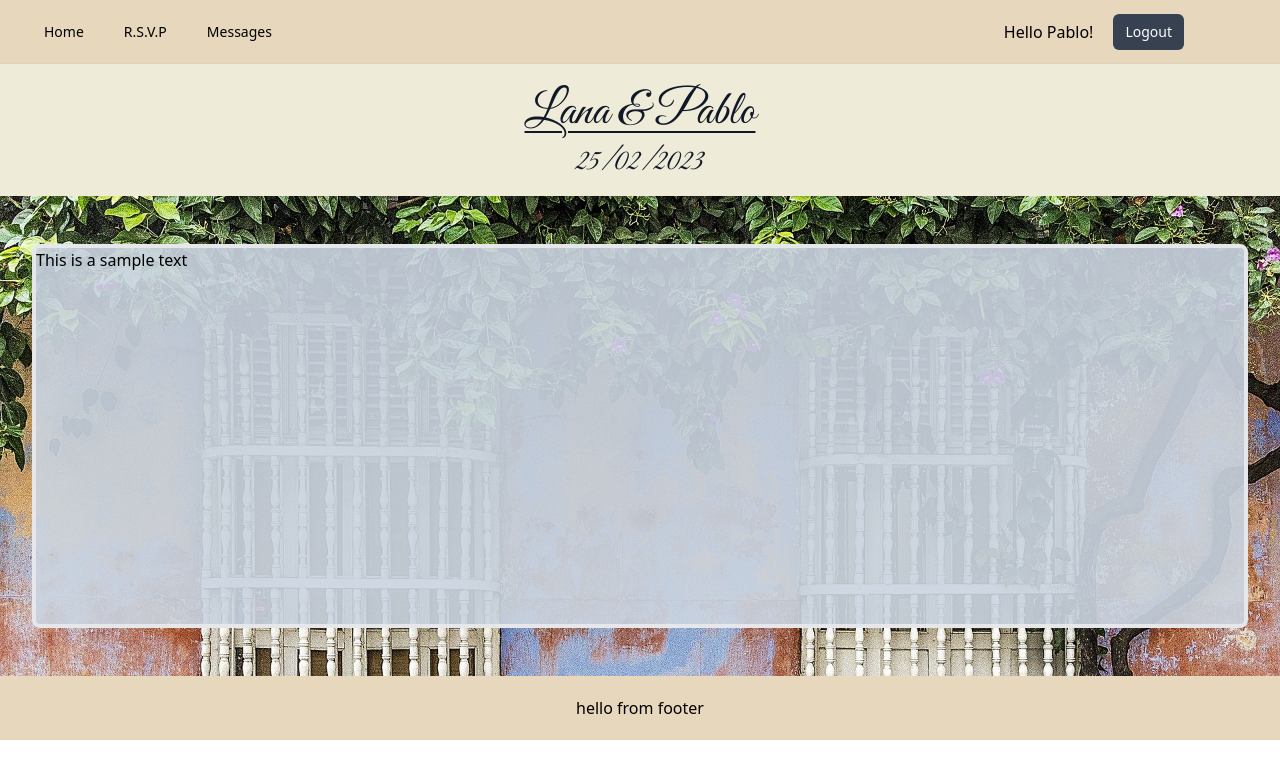
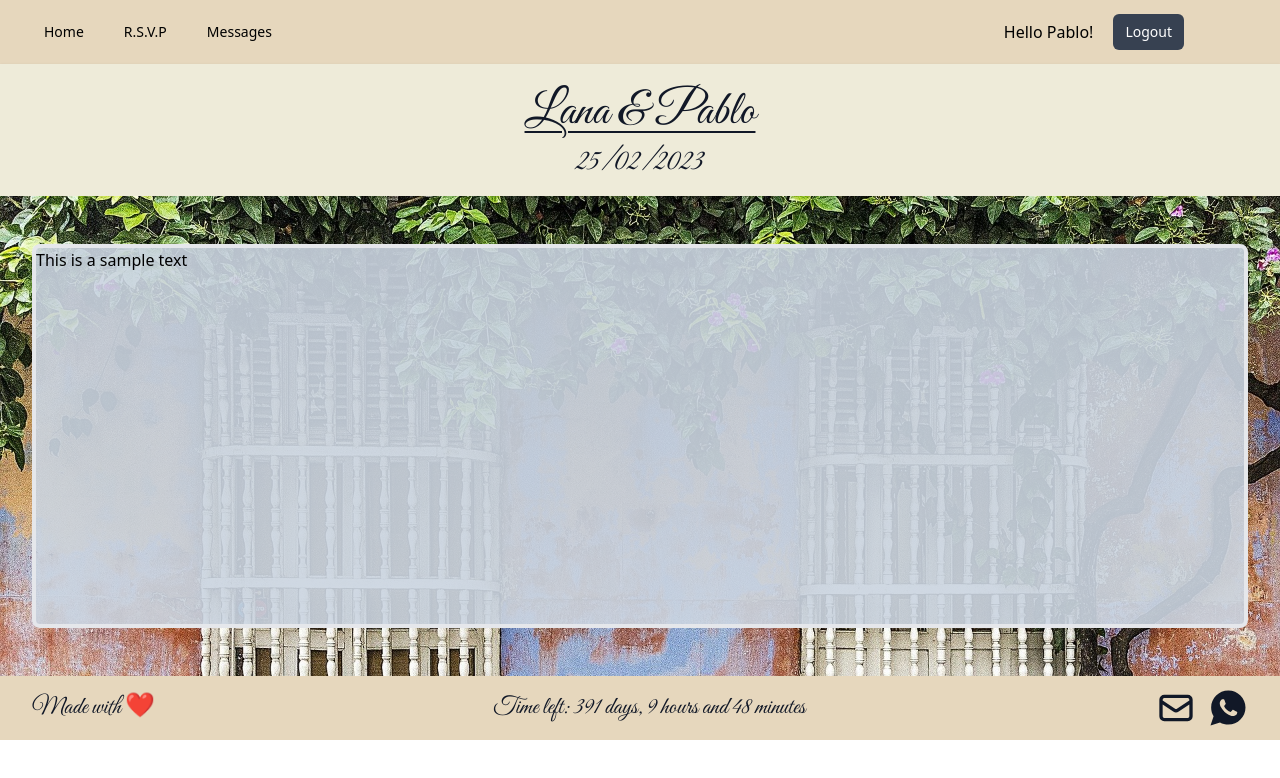
Before and after one commit to PFZM/wedding_app, a React (Create React App) app in the folder client/: page / in a window 1280 px wide. Shown: the top 778 px of the page. Built offline with nearby package versions, Linux system fonts and the light colour scheme; no server answers.

Commit message:
finished footer

```diff
--- a/client/package.json
+++ b/client/package.json
@@ -12,7 +12,9 @@
     "graphql": "^16.2.0",
     "jwt-decode": "^2.2.0",
     "react": "^16.13.1",
+    "react-countdown": "^2.3.2",
     "react-dom": "^16.13.1",
+    "react-icons": "^4.3.1",
     "react-router-dom": "^5.1.2",
     "react-scripts": "5.0.0"
   },
@@ -40,6 +42,8 @@
   "devDependencies": {
     "autoprefixer": "^10.4.2",
     "postcss": "^8.4.5",
+    "prettier": "^2.5.1",
+    "prettier-plugin-tailwind": "^2.2.12",
     "tailwindcss": "^3.0.18"
   }
 }
--- a/client/src/components/Footer.js
+++ b/client/src/components/Footer.js
@@ -1,11 +1,44 @@
 import React from "react";
+import Countdown from "react-countdown";
+import { HiOutlineMail } from "react-icons/hi";
+import { IoLogoWhatsapp } from "react-icons/io";
 
 function Footer() {
+  const Completionist = () => <span>Wedding time!</span>;
+  const rendered = ({ days, hours, minutes, completed }) => {
+    if (completed) {
+      return <Completionist />;
+    } else {
+      return (
+        <span className=" text-2xl font-header-font text-gray-900">
+          Time left: {days} days, {hours} hours and {minutes} minutes
+        </span>
+      );
+    }
+  };
+
   return (
     <footer className="bg-pergamino">
       <div className="max-w-7xl mx-auto px-4 sm:px-6 lg:px-8">
-        <div className="flex items-center justify-evenly h-16">
-          hello from footer
+        <div className="flex flex-col justify-center lg:justify-between md:flex-row items-center h-auto md:h-16 md:justify-between">
+          <div className=" text-2xl font-header-font text-gray-900">
+            Made with ❤️
+          </div>
+          <div>
+            <Countdown date="2023-02-25T16:00:00" renderer={rendered} />
+          </div>
+          <div className="flex">
+            <a
+              href="mailto:lana@pablozambrano@gmail.com"
+              target="_blank"
+              className="px-3"
+            >
+              <HiOutlineMail size={40} color={"rgb(17 24 39)"} />
+            </a>
+            <a href="http://wa.me/610450726664" target="_blank">
+              <IoLogoWhatsapp size={40} color={"rgb(17 24 39)"} />
+            </a>
+          </div>
         </div>
       </div>
     </footer>
--- a/client/src/components/Nav.js
+++ b/client/src/components/Nav.js
@@ -50,10 +50,12 @@ function Nav() {
                 </Link>
               )}
             </div>
-            <span className="text-black px-5 py-2">Hello Pablo!</span>
+            <div className="flex items-center justify-items-end  md:flex">
+              <span className=" text-black px-5 py-2">Hello Pablo!</span>
+            </div>
             <div className="w-auto hidden md:flex">
               <button
-                className="bg-gray-700 text-white hover:bg-gray-700 hover:text-white px-3 py-2 rounded-md text-sm font-medium"
+                className="bg-gray-700 text-white hover:bg-rose-900 hover:text-white px-3 py-2 rounded-md text-sm font-medium"
                 onClick={logout}
               >
                 Logout
@@ -103,7 +105,6 @@ function Nav() {
                 </svg>
               )}
             </button>
-            {/* </div> */}
           </div>
         </div>
 
@@ -118,10 +119,11 @@ function Nav() {
         >
           {(ref) => (
             <div className="md:hidden" id="mobile-menu">
-              <div ref={ref} className="px-2 pt-2 pb-3 space-y-1 sm:px-3">
+              <div ref={ref} className="px-2 pt-2 pb-3 space-y-1 sm:px-3  " >
+                <div className="divide-y-2 divide-dashed">
                 <Link
                   to="/"
-                  className="text-black hover:bg-gray-700 hover:text-white block px-3 py-2 rounded-md text-base font-medium"
+                  className="border-solid text-black hover:bg-gray-700 hover:text-white block px-3 py-2 rounded-md text-base font-medium"
                 >
                   Home
                 </Link>
@@ -147,15 +149,13 @@ function Nav() {
                     Guests-Dashboard
                   </Link>
                 )}
-                <div className="w-auto hidden md:flex">
+                </div>
                   <button
-                    className="bg-gray-700 text-white hover:bg-gray-700 hover:text-white px-3 py-2 rounded-md text-sm font-medium"
+                    className="bg-gray-700 text-white hover:bg-rose-900 hover:text-white px-3 py-2 rounded-md text-sm font-medium w-full"
                     onClick={logout}
                   >
                     Logout
                   </button>
-                  {/* </div> */}
-                </div>
               </div>
             </div>
           )}
```
Also changed, not shown: 1 other file (tests, documents, lock files or other folders).
